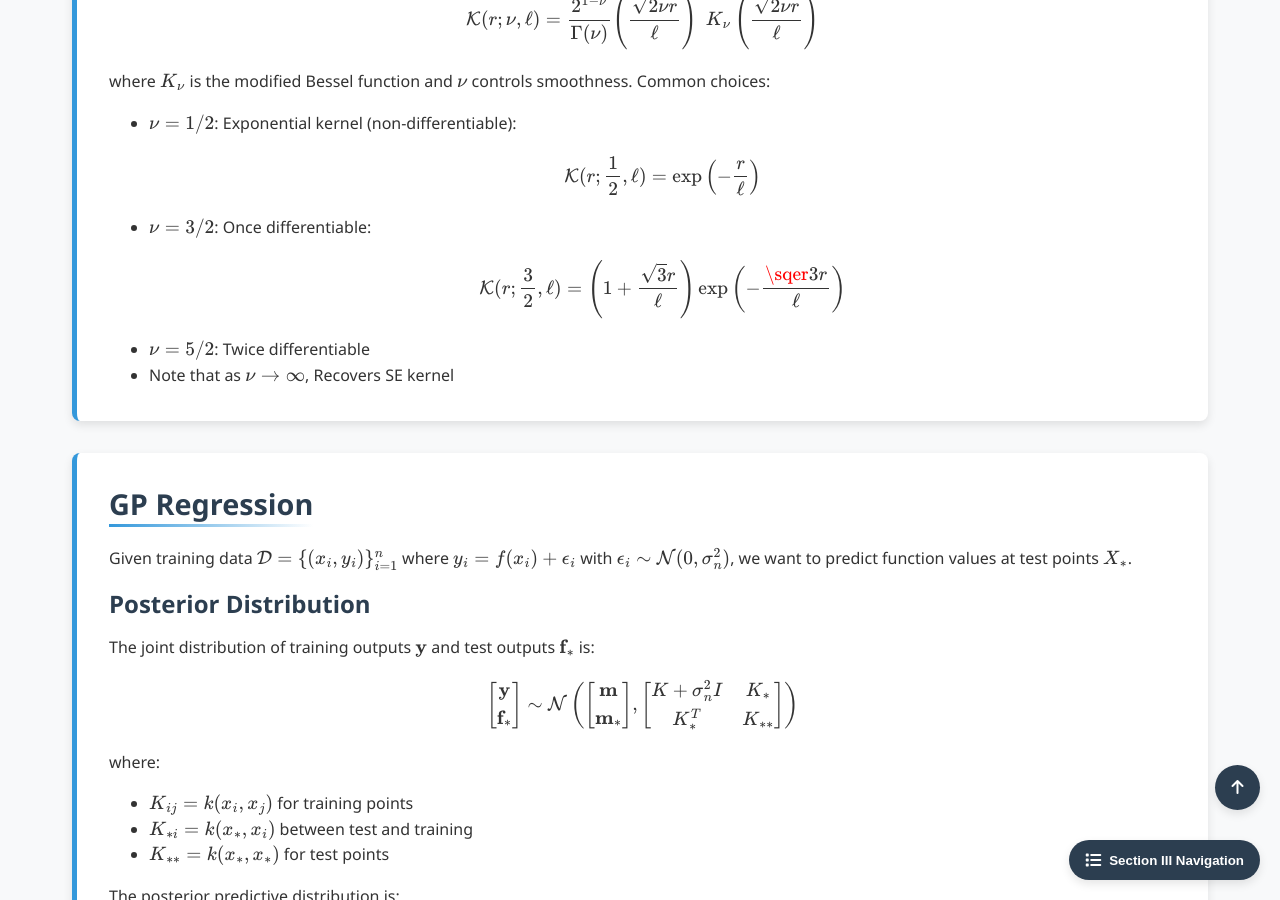
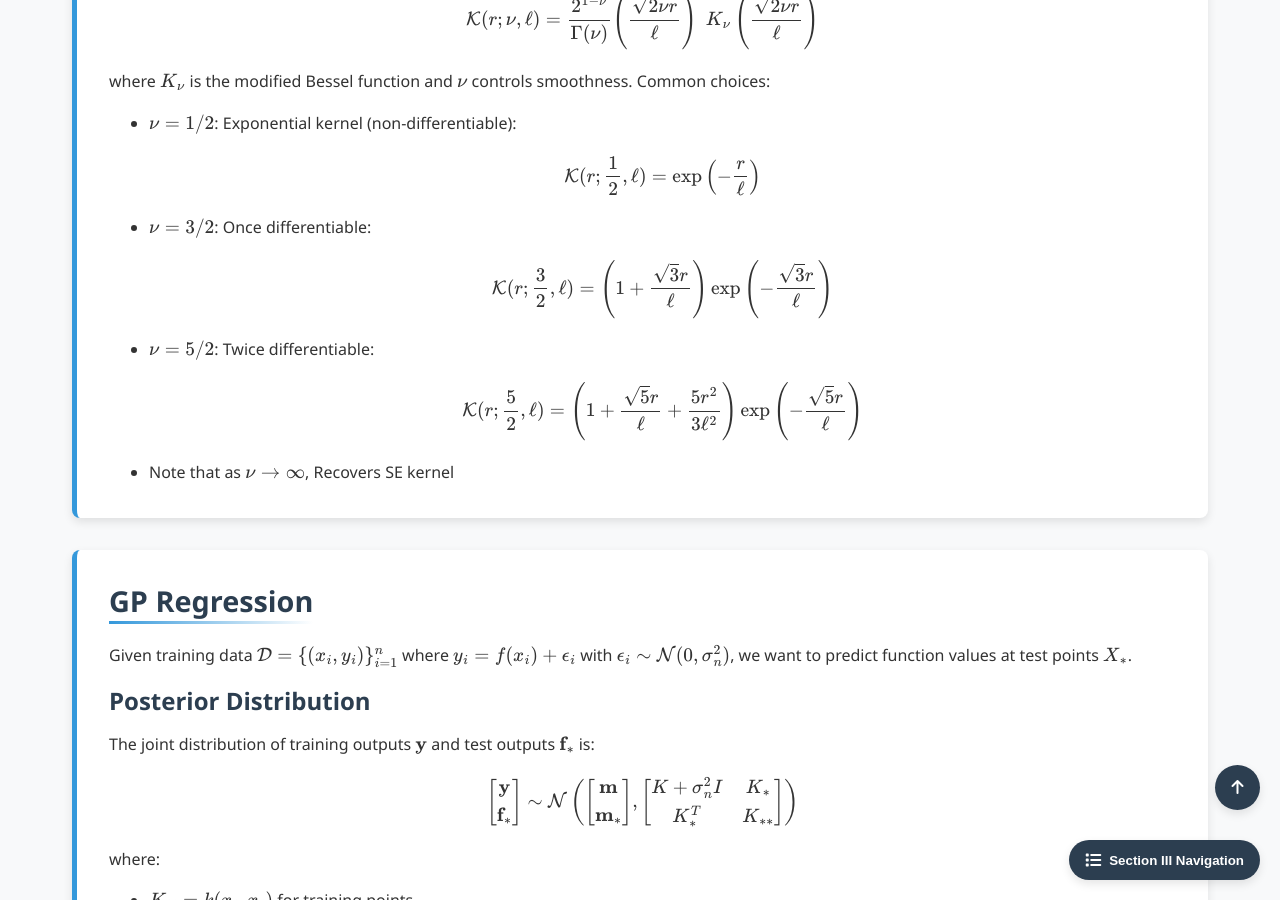
Before and after one commit to Yusukey01/yusukey01.github.io, a Jekyll site: the page built from Mathematics/Probability/gaussian_process.html, in a window 1280 px wide and 900 px high, scrolled down 2818 px. Built offline with Jekyll 4.4.1, drawn with Linux system fonts in a browser that asks for light colours.

Commit message:
added Gaussian Process

```diff
--- a/Mathematics/Probability/gaussian_process.html
+++ b/Mathematics/Probability/gaussian_process.html
@@ -249,9 +249,12 @@ uses_python: true
                     \]
                     <li>\(\nu = 3/2\): Once differentiable:</li>
                     \[
-                    \mathcal{K}(r; \frac{3}{2}, \ell )  = \left(1 + \frac{\sqrt{3}r}{\ell}\right)\exp \left(- \frac{\sqer{3}r}{\ell}\right)
+                    \mathcal{K}(r; \frac{3}{2}, \ell )  = \left(1 + \frac{\sqrt{3}r}{\ell}\right)\exp \left(- \frac{\sqrt{3}r}{\ell}\right)
                     \]
-                    <li>\(\nu = 5/2\): Twice differentiable</li>
+                    <li>\(\nu = 5/2\): Twice differentiable:</li>
+                    \[
+                    \mathcal{K}(r; \frac{5}{2}, \ell )  = \left(1 + \frac{\sqrt{5}r}{\ell} + \frac{5r^2}{3\ell^2}\right)\exp \left(- \frac{\sqrt{5}r}{\ell}\right)
+                    \]
                     <li>Note that as \(\nu \to \infty\),  Recovers SE kernel</li>
                 </ul>
 
```
